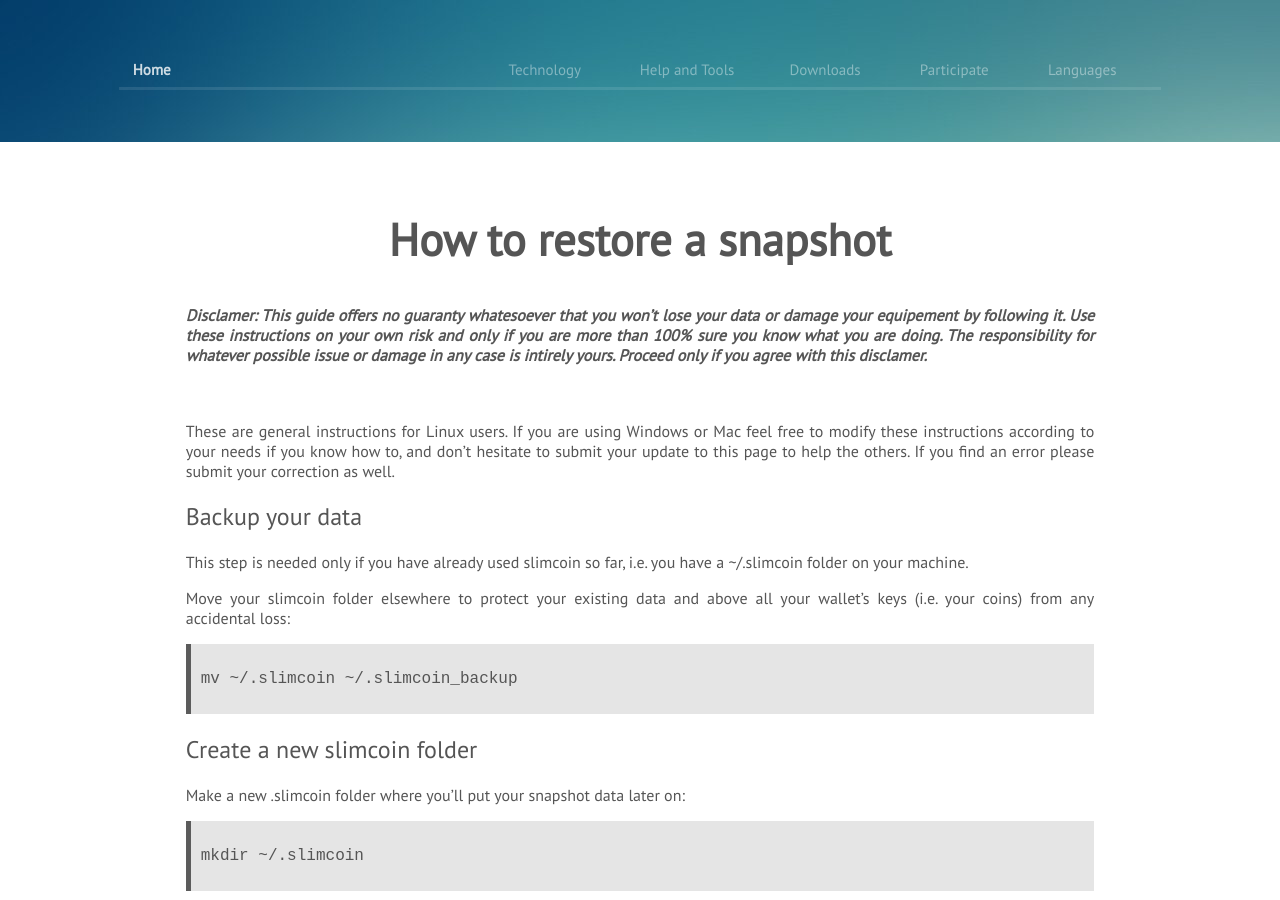
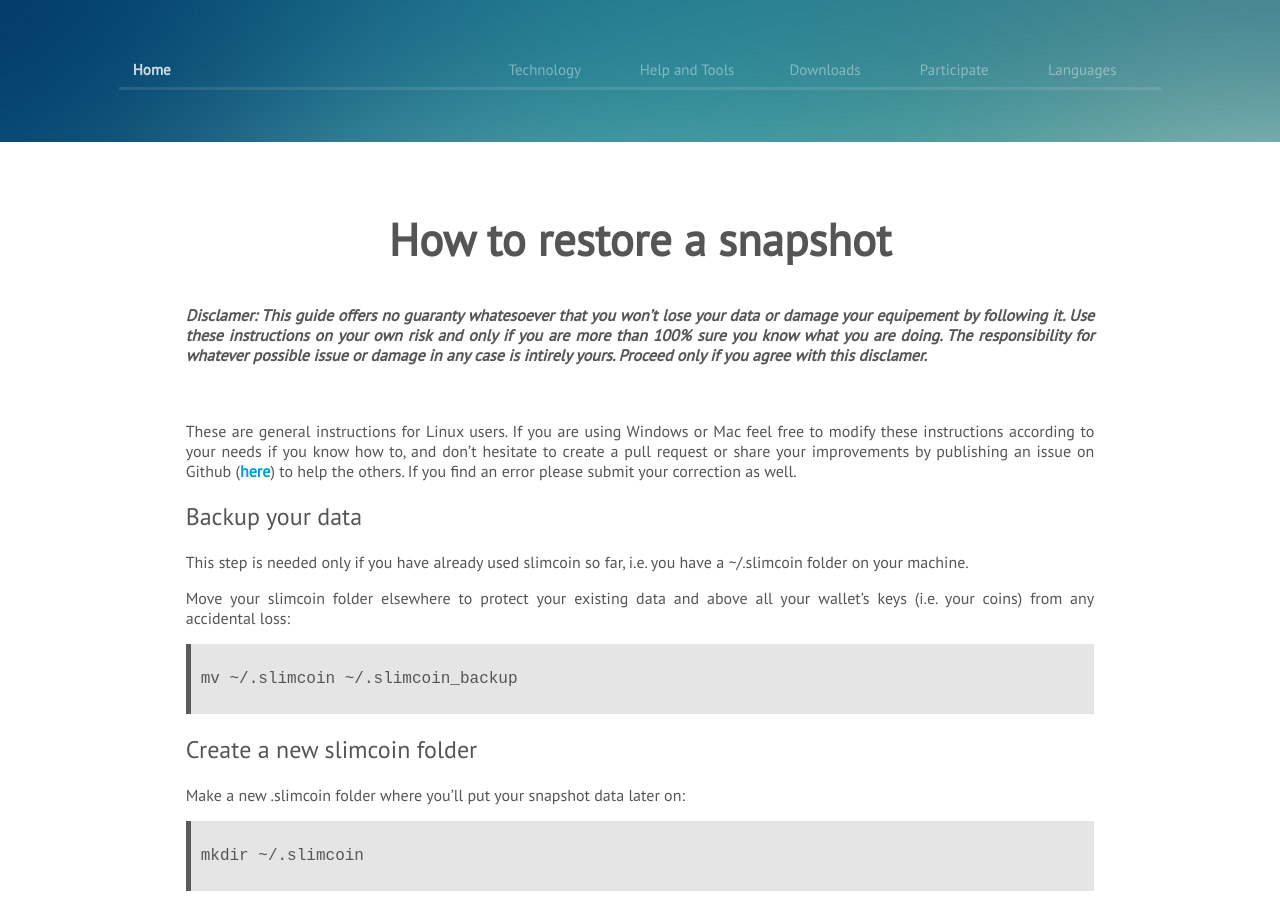
Before and after one commit to slimcoin-project/slimcoin-project.github.io, a Jekyll site: the page built from content/en/restore-snapshots.md, in a window 1280 px wide and 900 px high. Built offline with Jekyll 4.4.1, drawn with Linux system fonts in a browser that asks for light colours; some web fonts are replaced.

Commit message:
Update restore-snapshots.md

```diff
--- a/content/en/restore-snapshots.md
+++ b/content/en/restore-snapshots.md
@@ -12,7 +12,8 @@ priority: 11
 ***Disclamer: This guide offers no guaranty whatesoever that you won't lose your data or damage your equipement by following it. Use these instructions on your own risk and only if you are more than 100% sure you know what you are doing. The responsibility for whatever possible issue or damage in any case is intirely yours. Proceed only if you agree with this disclamer.***
 
 <br/><br/>
-These are general instructions for Linux users. If you are using Windows or Mac feel free to modify these instructions according to your needs if you know how to, and don't hesitate to submit your update to this page to help the others.
+These are general instructions for Linux users. If you are using Windows or Mac feel free to modify these instructions according to your needs if you know how to, and don't hesitate to create a pull request or share your improvements by publishing an issue on Github
+(<a href="https://github.com/slimcoin-project/slimcoin-project.github.io/issues" target="_blank">here</a>) to help the others.
 If you find an error please submit your correction as well.
 
 ## Backup your data
```
